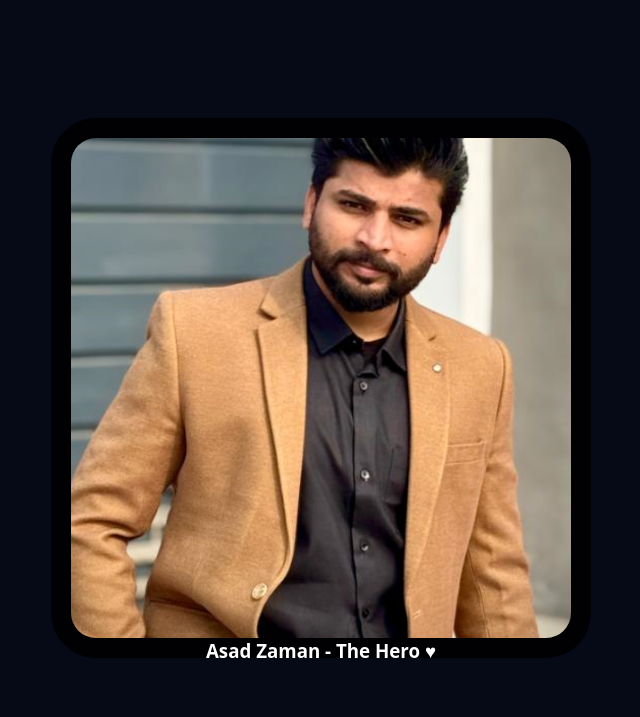
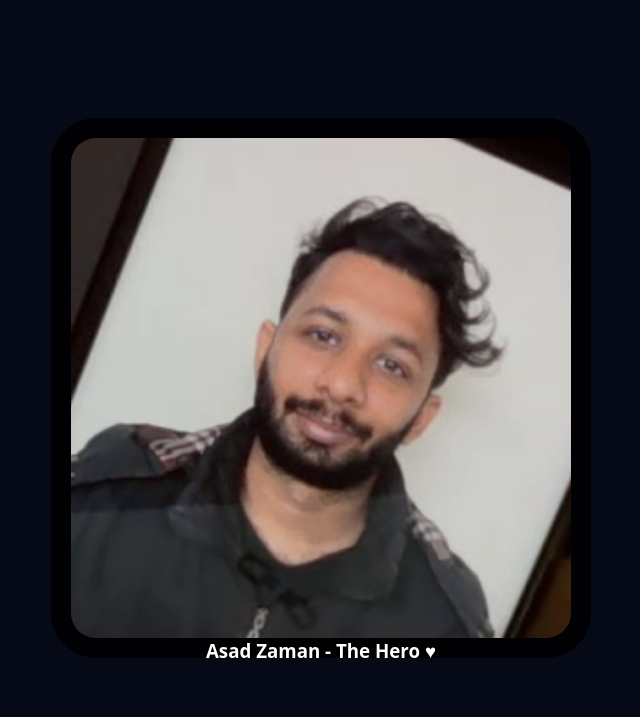
Before and after one commit to muhammad-salman-webdev/learning-css, a plain HTML site: page CSS/Transforms/index.html in a window 1280 px wide. Shown: the whole page, without its empty margins (319-959 px from the left). Drawn offline with Linux system fonts and the light colour scheme.

Commit message:
Update index.html

```diff
--- a/CSS/Transforms/index.html
+++ b/CSS/Transforms/index.html
@@ -9,7 +9,7 @@
   <body>
     <div>
       <div class="item">
-        <img src="asad.png" alt="" />
+        <img src="hamza.png" alt="" />
       </div>
       <h3>Asad Zaman - The Hero ♥</h3>
     </div>
```
